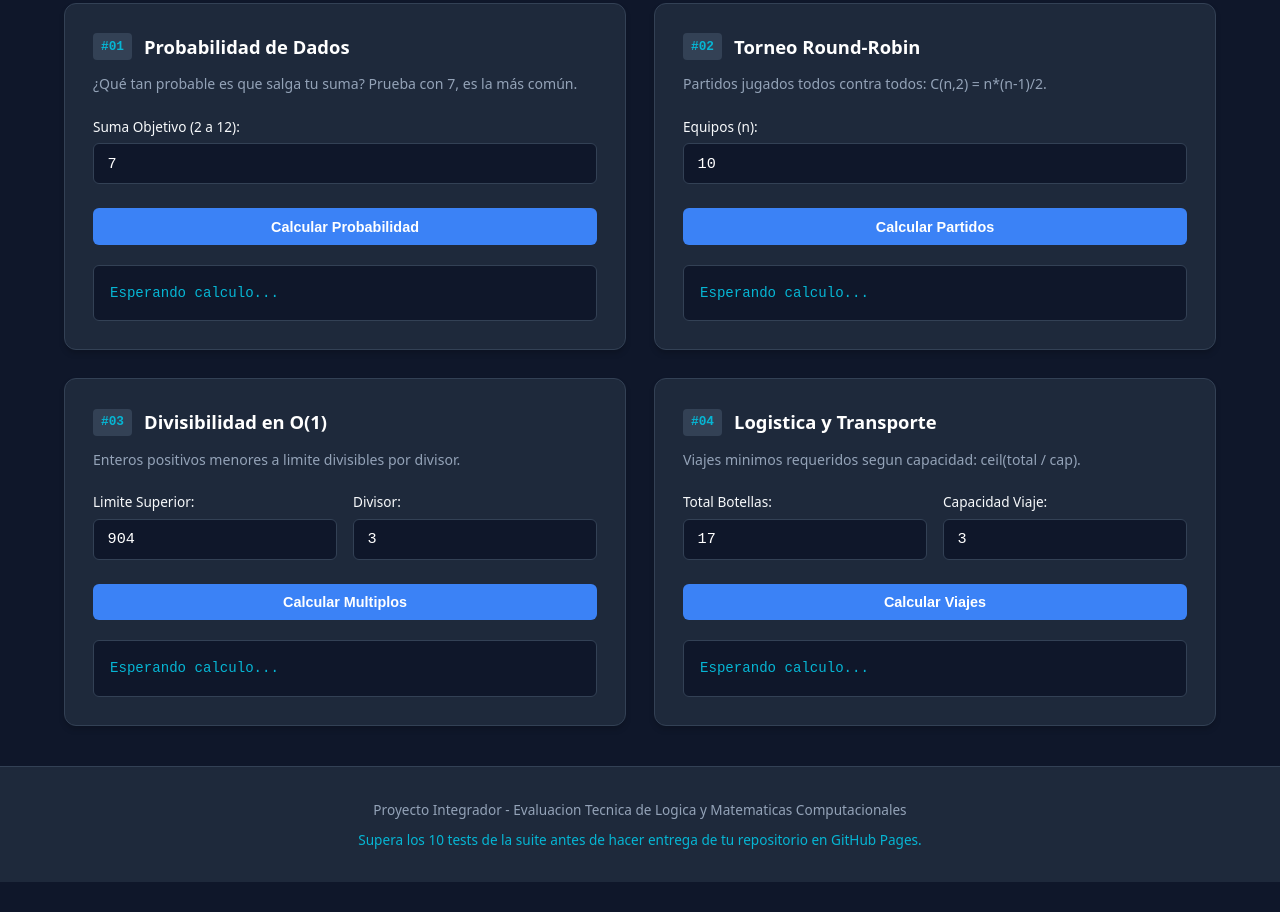
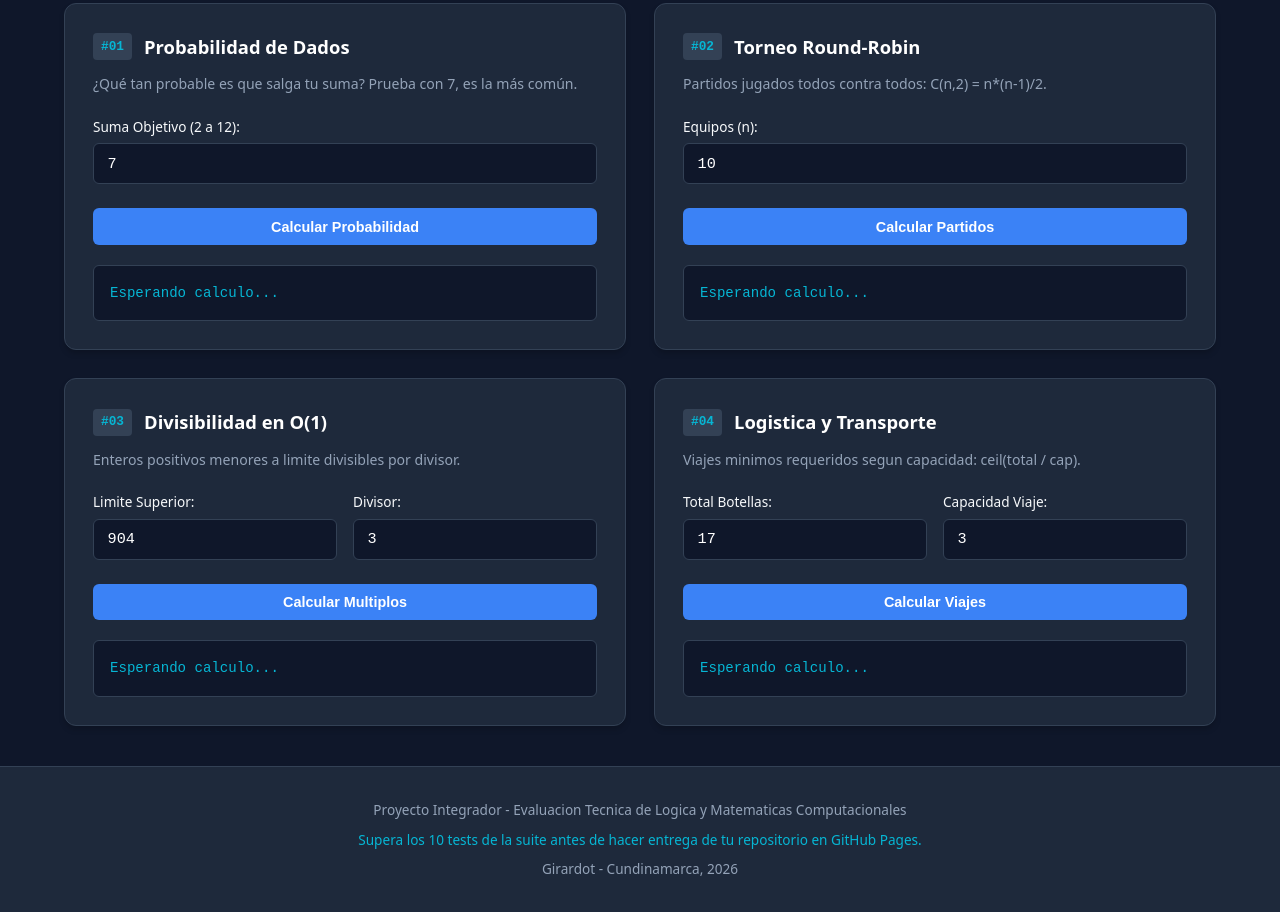
Before and after one commit to rojasnietoangievalentina2-pixel/suite_logica_web, a plain HTML site: page index.html in a window 1280 px wide. Shown: the part 485-1397 px from the top of the page. Before the commit the page ends 1367 px from the top, so only its background shows below. Drawn offline with Linux system fonts and the light colour scheme.

Commit message:
Update index.html
agrega ubicacion y año en el pie de pagina

```diff
--- a/index.html
+++ b/index.html
@@ -156,6 +156,7 @@
     <div class="container footer-content">
       <p>Proyecto Integrador - Evaluacion Tecnica de Logica y Matematicas Computacionales</p>
       <p class="footer-note">Supera los 10 tests de la suite antes de hacer entrega de tu repositorio en GitHub Pages.</p>
+      <p>Girardot - Cundinamarca, 2026</p>
     </div>
   </footer>
   <script type="module" src="js/app.js"></script>
```
